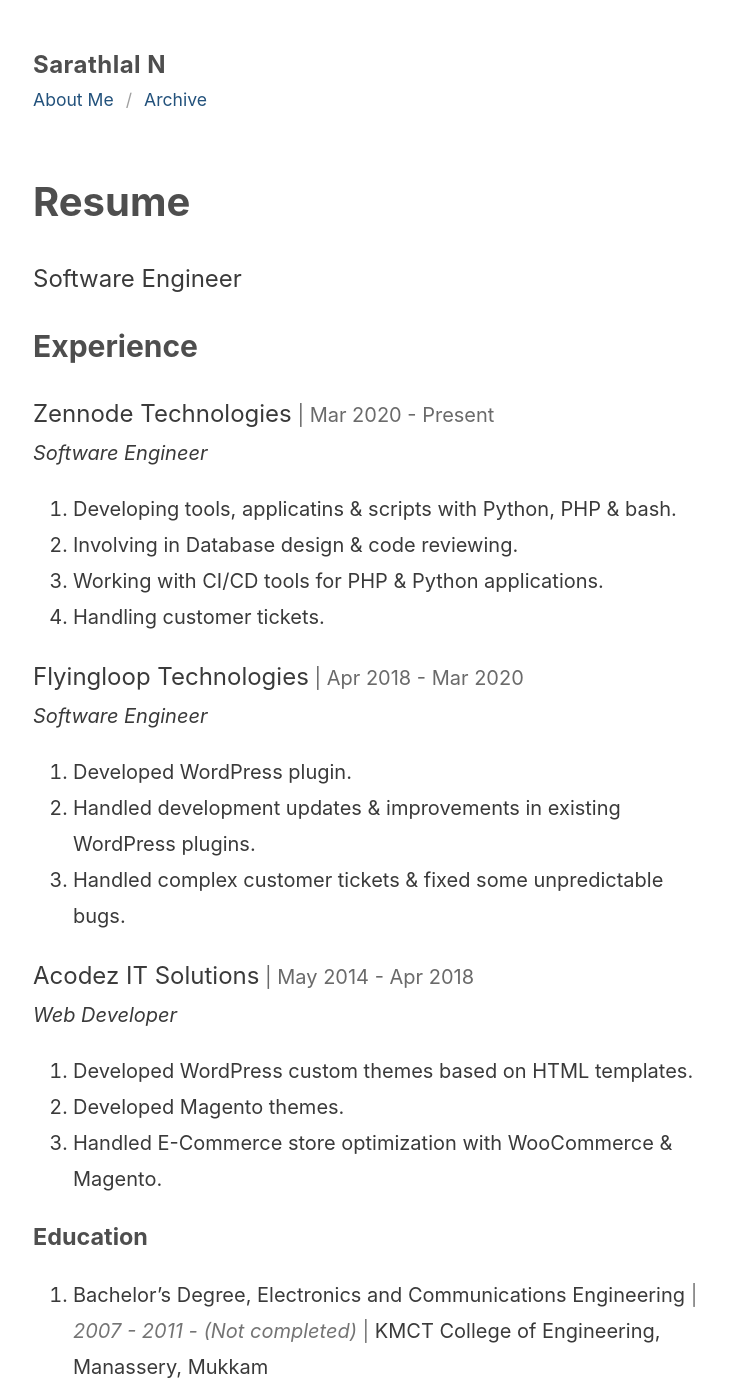
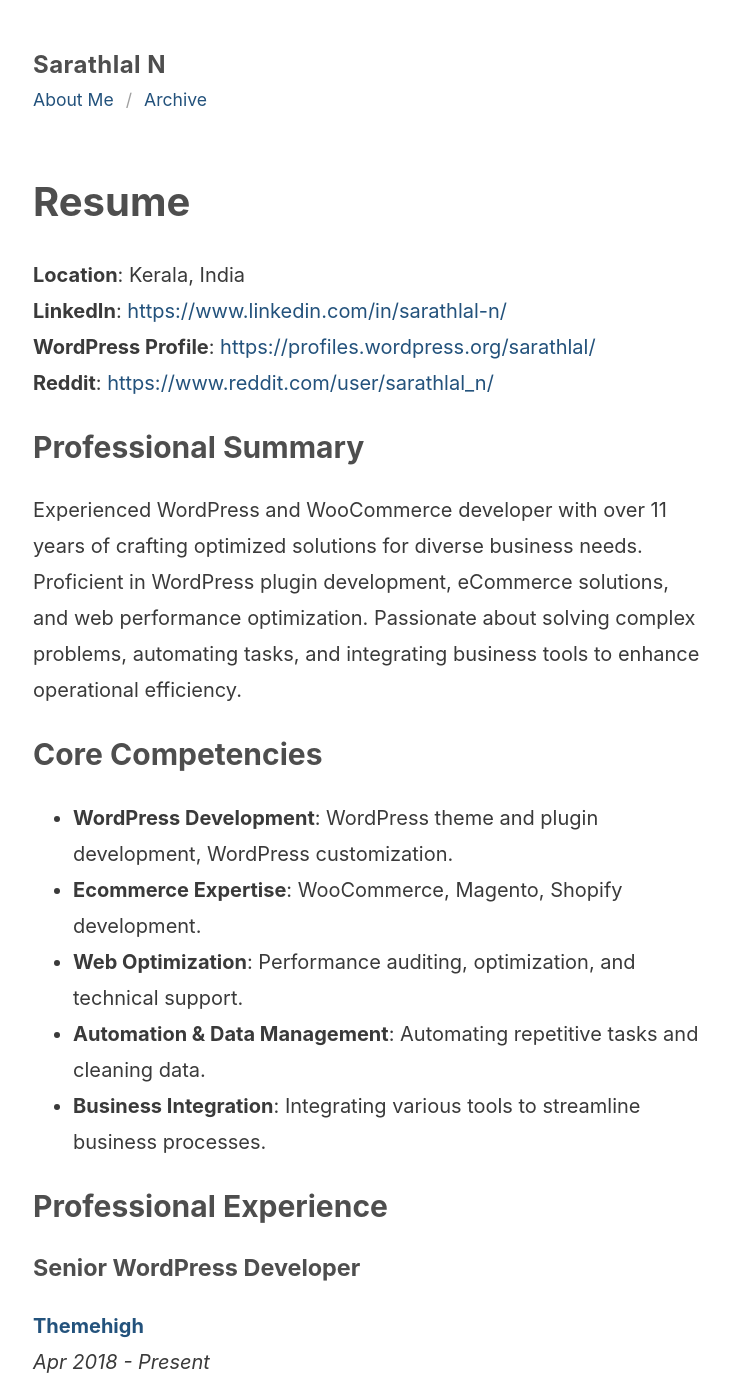
Before and after one commit to sarathlal/sarathlal.github.io, a Jekyll site: the page built from resume.md, in a window 1280 px wide and 1400 px high. Shown: the whole window, without its empty margins (271-1001 px from the left). Built offline with Jekyll 4.4.1, drawn with Linux system fonts in a browser that asks for light colours; some of the changed text lies outside the part shown.

Commit message:
Resume page updated

```diff
--- a/resume.md
+++ b/resume.md
@@ -4,42 +4,73 @@ title: Resume
 permalink: /resume/
 ---
 
-<p style="font-size:1.5rem">Software Engineer</p>
+**Location**: Kerala, India
+**LinkedIn**: [https://www.linkedin.com/in/sarathlal-n/](https://www.linkedin.com/in/sarathlal-n/){:target="_blank" rel="noopener"}
+**WordPress Profile**: [https://profiles.wordpress.org/sarathlal/](https://profiles.wordpress.org/sarathlal/){:target="_blank" rel="noopener"}
+**Reddit**: [https://www.reddit.com/user/sarathlal_n/](https://www.reddit.com/user/sarathlal_n/){:target="_blank" rel="noopener"}
 
-## Experience
+## Professional Summary
 
-<span style="font-size:1.5rem">Zennode Technologies</span> <span style="font-size:1.25rem; color:#6a6a6a">| Mar 2020 - Present</span><br><i>Software Engineer</i>
+Experienced WordPress and WooCommerce developer with over 11 years of crafting optimized solutions for diverse business needs. Proficient in WordPress plugin development, eCommerce solutions, and web performance optimization. Passionate about solving complex problems, automating tasks, and integrating business tools to enhance operational efficiency.
 
-1. Developing tools, applicatins & scripts with Python, PHP & bash.
-2. Involving in Database design & code reviewing.
-3. Working with CI/CD tools for PHP & Python applications.
-4. Handling customer tickets.
+## Core Competencies
 
-<p><span style="font-size:1.5rem">Flyingloop Technologies</span> <span style="font-size:1.25rem; color:#6a6a6a">| Apr 2018 - Mar 2020</span><br><i>Software Engineer</i></p>
+- **WordPress Development**: WordPress theme and plugin development, WordPress customization.
+- **Ecommerce Expertise**: WooCommerce, Magento, Shopify development.
+- **Web Optimization**: Performance auditing, optimization, and technical support.
+- **Automation & Data Management**: Automating repetitive tasks and cleaning data.
+- **Business Integration**: Integrating various tools to streamline business processes.
 
-1. Developed WordPress plugin.
-2. Handled development updates & improvements in existing WordPress plugins.
-3. Handled complex customer tickets & fixed some unpredictable bugs.
+## Professional Experience
 
+### Senior WordPress Developer
+**[Themehigh](https://www.themehigh.com/){:target="_blank" rel="noopener"}**
+_Apr 2018 - Present_
 
-<p><span style="font-size:1.5rem">Acodez IT Solutions</span> <span style="font-size:1.25rem; color:#6a6a6a">| May 2014 - Apr 2018</span><br><i>Web Developer</i></p>
+- Developed a License Manager plugin for Themehigh to replace WooCommerce License Manager, which was used until Themehigh.com migrated to EDD.
+- Worked on the development of the [WooCommerce Checkout Field Editor](https://wordpress.org/plugins/woo-checkout-field-editor-pro/){:target="_blank" rel="noopener"} (free and premium versions). Actively involved in decision-making to increase activations and reviews for the Checkout Field Editor with the team.
+- Developed [demo functionality](https://flydemos.com/){:target="_blank" rel="noopener"} to showcase Themehigh products, reducing over 300 hours of manual labor annually.
+- Identified and optimized the first touchpoint of the customer journey, significantly improving sales.
+- Migrated Themehigh.com from WooCommerce to EDD, including custom license data and orders, using WP CLI and automation scripts.
+- Migrated documentation and blogs on Themehigh.com to multiple WordPress sites using automation scripts.
+- Developed a free product download plugin for [Bootstrapdash.com](https://www.bootstrapdash.com/){:target="_blank" rel="noopener"} by gathering the required details.
+- Developed several small plugins for internal and personal use.
+- Managed the release process for all of Themehigh’s free plugins on WordPress.org.
+- Acted as a resource for handling complex customer tickets related to Themehigh plugins and WooCommerce.
+- Initiated better technical approaches in new Themehigh products to enhance scalability and growth.
 
-1. Developed WordPress custom themes based on HTML templates.
-2. Developed Magento themes.
-3. Handled E-Commerce store optimization with WooCommerce & Magento.
+### WordPress Developer
+**[Acodez](https://acodez.in/){:target="_blank" rel="noopener"}**
+_May 2014 - Apr 2018_
 
-### Education
+- Built and maintained eCommerce websites using WooCommerce & Magento.
+- Developed WordPress custom themes for various clients by converting HTML to WordPress.
 
-1. Bachelor’s Degree, Electronics and Communications Engineering <span style="opacity:0.7">| <i>2007 - 2011 - (Not completed)</i> | </span>
-KMCT College of Engineering, Manassery, Mukkam
+## Education
 
-2. Diploma in Applied Electronics <span style="opacity:0.7">| <i>2003 - 2006</i> | </span>
-Model Polytechnic College Vadakara
+- **Bachelor of Technology in Electronics & Communication**
+  _Calicut University - 2007 – 2011 (Dropout)_
 
+- **Diploma in Applied Electronics**
+  _Model Polytechnic College Vadakara - 2003-2006_
 
-### Contact
+## Technical Skills
 
-Email: <span id="my-email"></span>
+- **Languages**: PHP, JavaScript, HTML, CSS, Python
+- **Tools**: Linux, Git, Docker, Bash, Selenium, WP-CLI, GitHub actions, BitBucket pipelines, OpenAI Playground
+- **Platforms**: LAMP, WordPress, WooCommerce, Magento, Shopify, Flask, Django
+- **Frameworks**: Bootstrap, jQuery, Tailwind
+
+## Hobbies & Interests
+
+- **Photography**: Interested in product photography & subject photography.
+- **Gardening & Farming**: Engages in sustainable gardening practices and enjoys growing organic produce.
+
+## Contact
+
+Available for freelance projects and full-time opportunities.
+Contact me at <span id="my-email"></span> or connect with me on [LinkedIn](https://www.linkedin.com/in/sarathlal-n/).
+
 
 <script>
   var parts = ["hello", "sarathlal", "com", "&#46;", "&#64;"];
```
